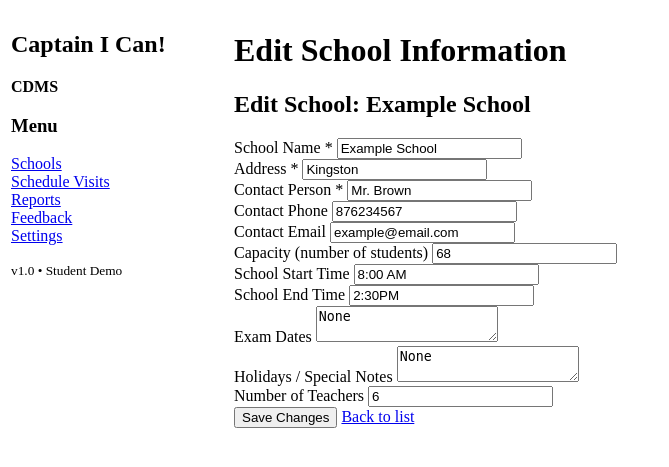
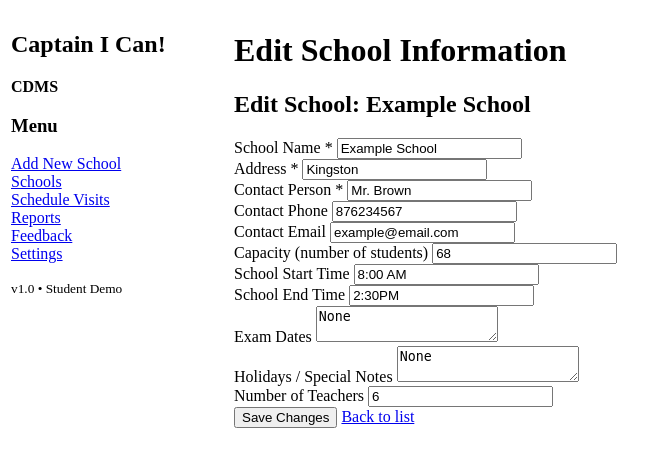
Before and after one commit to definitelyjoseph/CIC_CDMS, a Flask app: page /schools/1/edit in a window 1280 px wide. Shown: the top 467 px of the page, without its empty margins (0-669 px from the left). Run offline with Flask 3, Linux system fonts and the light colour scheme; data comes from the database, SQL or seed files in the repository.

Commit message:
Linking add_school html file to base file

```diff
--- a/templates/base.html
+++ b/templates/base.html
@@ -22,6 +22,7 @@
 
         <!-- Very simple HTML list menu -->
         <ul style="list-style-type: none; padding-left: 0;">
+          <li><a href="{{ url_for('add_school') }}">Add New School</a></li>
           <li><a href="{{ url_for('list_schools') }}">Schools</a></li>
           <li><a href="#">Schedule Visits</a></li>
           <li><a href="#">Reports</a></li>
```
